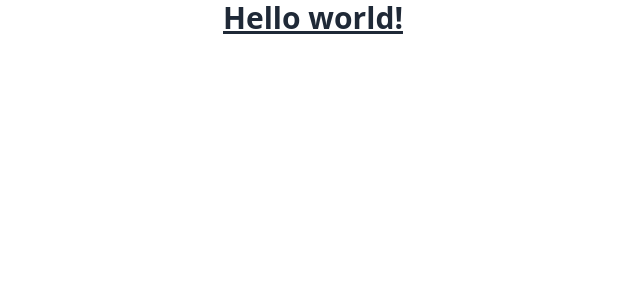
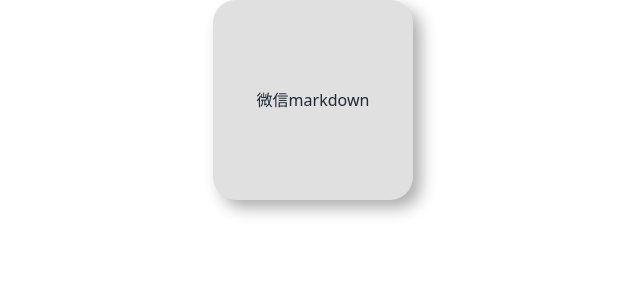
Before and after one commit to FanLu1994/Axiss_app, a Nuxt app: page / in a window 1280 px wide. Shown: the top 300 px of the page, without its empty margins (327-967 px from the left). Built offline with nearby package versions, Linux system fonts and the light colour scheme.

Commit message:
update:提交更新

```diff
--- /dev/null
+++ b/assets/css/components/MenuItem.scss
@@ -0,0 +1,12 @@
+.menu-item{
+  display: flex;
+  justify-content: center;
+  align-items: center;
+  cursor: pointer;
+  width: 200px;
+  height: 200px;
+  border-radius: 23px;
+  background: #e0e0e0;
+  box-shadow:  8px 8px 16px #afafaf,
+  -8px -8px 16px #ffffff;
+}
--- /dev/null
+++ b/components/MenuItem.vue
@@ -0,0 +1,27 @@
+<template>
+  <div class="menu-item" @click="onClickItem">
+    {{props.name}}
+  </div>
+
+</template>
+
+<script setup lang="ts">
+import {defineProps} from "vue";
+
+const props = defineProps<{
+  name:string,
+  url:string,
+}>()
+
+
+const onClickItem = ()=>{
+  window.open(props.url)
+}
+
+
+</script>
+
+<style scoped lang="scss">
+@import "@/assets/css/components/MenuItem.scss";
+
+</style>
--- /dev/null
+++ b/constant/menus.js
@@ -0,0 +1,14 @@
+/**
+ * @Description:
+ * @author: fanlu
+ * @date:  2023/8/8
+ * @project: Axiss_app
+ */
+
+
+export const menu = [
+    {
+        name:'微信markdown',
+        url:'/md'
+    }
+]
--- a/pages/index.vue
+++ b/pages/index.vue
@@ -1,12 +1,16 @@
 <template>
-  <div class="flex justify-center items-center text-3xl font-bold underline">
-    <span>{{hello}}</span>
+  <div class="flex justify-center items-center ">
+    <menu-item v-for="menuitem in menu" :name="menuitem.name" :url="menuitem.url">
+    </menu-item>
   </div>
 </template>
 
 <script lang="ts" setup>
 import Vue from 'vue'
 import {ref} from "vue";
+import MenuItem from "~/components/MenuItem.vue";
+import {menu} from "~/constant/menus"
+
 
 const hello = ref("Hello world!")
 </script>
```
Also changed, not shown: 1 other file (tests, documents, lock files or other folders).
